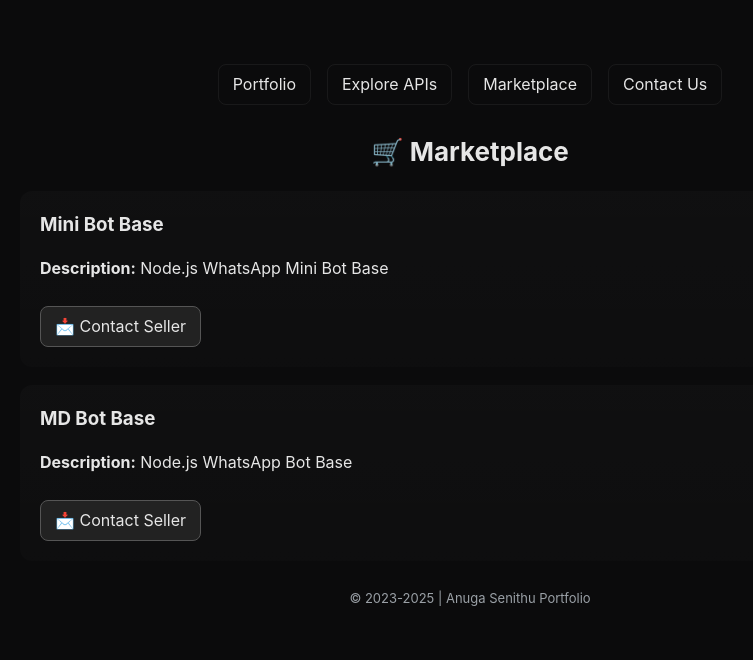
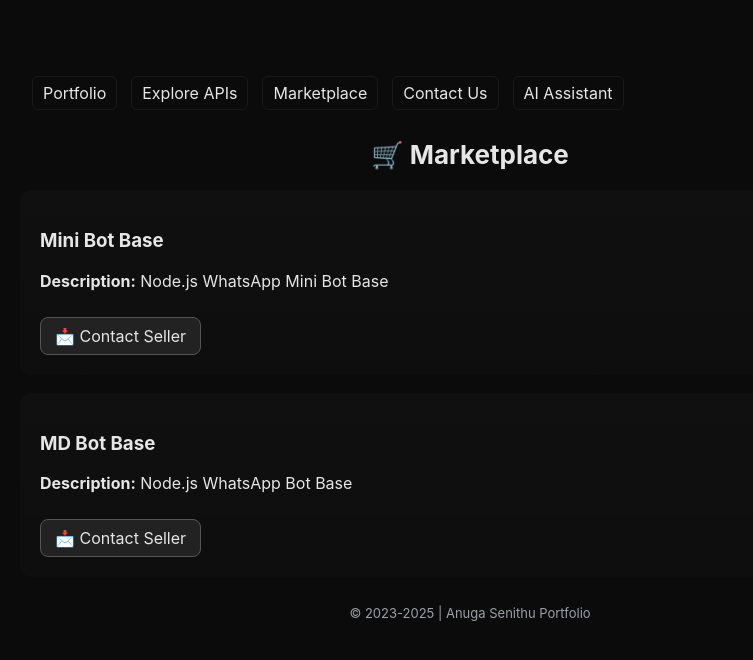
Before and after one commit to cyberxdevsofficial/API-WEB, a website: page public/marketplace.html in a window 1280 px wide. Shown: the whole page, without its empty margins (170-923 px from the left). Drawn offline with Linux system fonts and the light colour scheme.

Commit message:
Update marketplace.html

```diff
--- a/public/marketplace.html
+++ b/public/marketplace.html
@@ -1,33 +1,41 @@
 <!doctype html>
 <html lang="en">
 <head>
-<meta charset="utf-8" />
-<meta name="viewport" content="width=device-width,initial-scale=1" />
+<meta charset="utf-8"/>
+<meta name="viewport" content="width=device-width,initial-scale=1"/>
 <title>Marketplace - Anuga Senithu</title>
 <style>
 :root{--bg:#0b0b0c;--text:#e6e6e6;--muted:#9aa0a6;--accent:#00b4d8}
-body{margin:0;font-family:Inter,system-ui,Segoe UI,Roboto,Helvetica,Arial;background:var(--bg);color:var(--text);line-height:1.45}
+body{margin:0;font-family:Inter,Arial;background:var(--bg);color:var(--text)}
 .container{max-width:900px;margin:40px auto;padding:24px}
-nav{display:flex;justify-content:center;gap:16px;margin-bottom:28px;flex-wrap:wrap}
-nav a{color:var(--text);text-decoration:none;padding:8px 14px;border-radius:8px;border:1px solid rgba(255,255,255,0.06);transition:0.2s}
-nav a:hover{background:var(--accent);color:#000}
+nav{display:flex;align-items:center;justify-content:space-between;padding:12px;background:#0b0b0c;position:relative}
+.menu{display:flex;gap:14px}
+.menu a{color:#e6e6e6;text-decoration:none;padding:6px 10px;border-radius:6px;border:1px solid rgba(255,255,255,0.06)}
+.menu a:hover{background:#00b4d8;color:#000}
+.hamburger{display:none;font-size:22px;cursor:pointer;color:#e6e6e6}
+@media(max-width:768px){
+  .menu{display:none;flex-direction:column;gap:6px;position:absolute;top:40px;right:12px;background:#0b0b0c;padding:12px;border-radius:8px}
+  .hamburger{display:block}
+}
 h1{text-align:center;font-size:26px;margin-bottom:20px}
 .card{background:linear-gradient(180deg,rgba(255,255,255,0.02),rgba(255,255,255,0.01));padding:20px;border-radius:12px;margin-bottom:18px}
-h3{margin-top:0}
-a.btn{display:inline-block;margin-top:10px;padding:8px 14px;background:#222;border:1px solid #555;border-radius:8px;color:var(--text);text-decoration:none;transition:0.2s}
-a.btn:hover{background:var(--accent);color:#000}
-footer{margin-top:28px;color:var(--muted);font-size:13px;text-align:center}
+a.btn{display:inline-block;margin-top:10px;padding:8px 14px;background:#222;border:1px solid #555;border-radius:8px;color:#e6e6e6;text-decoration:none;transition:0.2s}
+a.btn:hover{background:#00b4d8;color:#000}
+footer{margin-top:28px;color:#9aa0a6;font-size:13px;text-align:center}
 </style>
 </head>
 <body>
 <div class="container">
 
-<!-- Navigation -->
 <nav>
-  <a href="/index.html">Portfolio</a>
-  <a href="/docs.html">Explore APIs</a>
-  <a href="/marketplace.html">Marketplace</a>
-  <a href="/contact.html">Contact Us</a>
+  <div class="hamburger" onclick="toggleMenu()">☰</div>
+  <div class="menu">
+    <a href="/">Portfolio</a>
+    <a href="/docs">Explore APIs</a>
+    <a href="/marketplace">Marketplace</a>
+    <a href="/contact">Contact Us</a>
+    <a href="/ai">AI Assistant</a>
+  </div>
 </nav>
 
 <h1>🛒 Marketplace</h1>
@@ -46,5 +54,9 @@ footer{margin-top:28px;color:var(--muted);font-size:13px;text-align:center}
 
 <footer>© 2023-2025 | Anuga Senithu Portfolio</footer>
 </div>
+
+<script>
+function toggleMenu(){const menu=document.querySelector("nav .menu");menu.style.display=menu.style.display==="flex"?"none":"flex";}
+</script>
 </body>
 </html>
```
Lines whose indentation alone changed are shown as unchanged.
